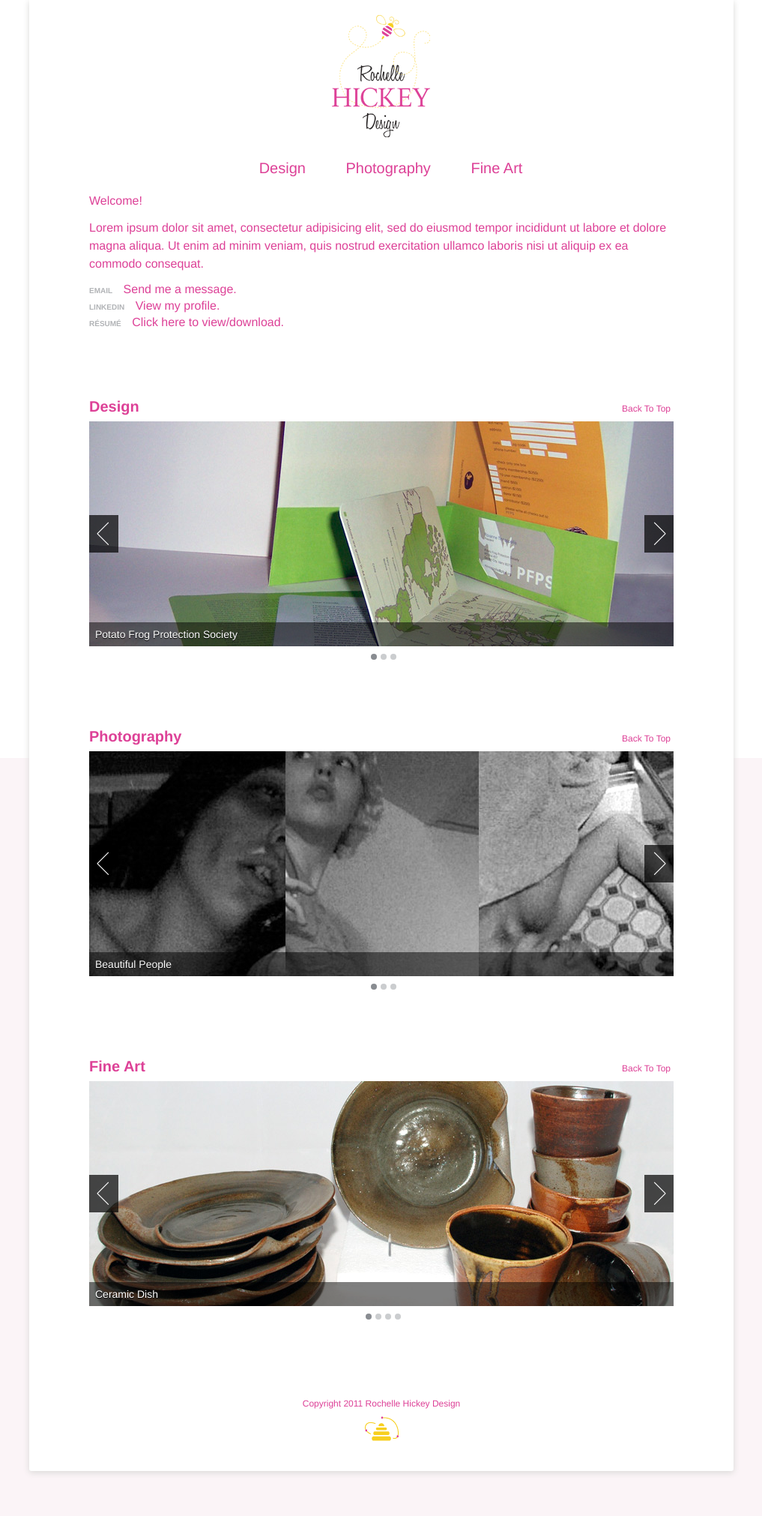
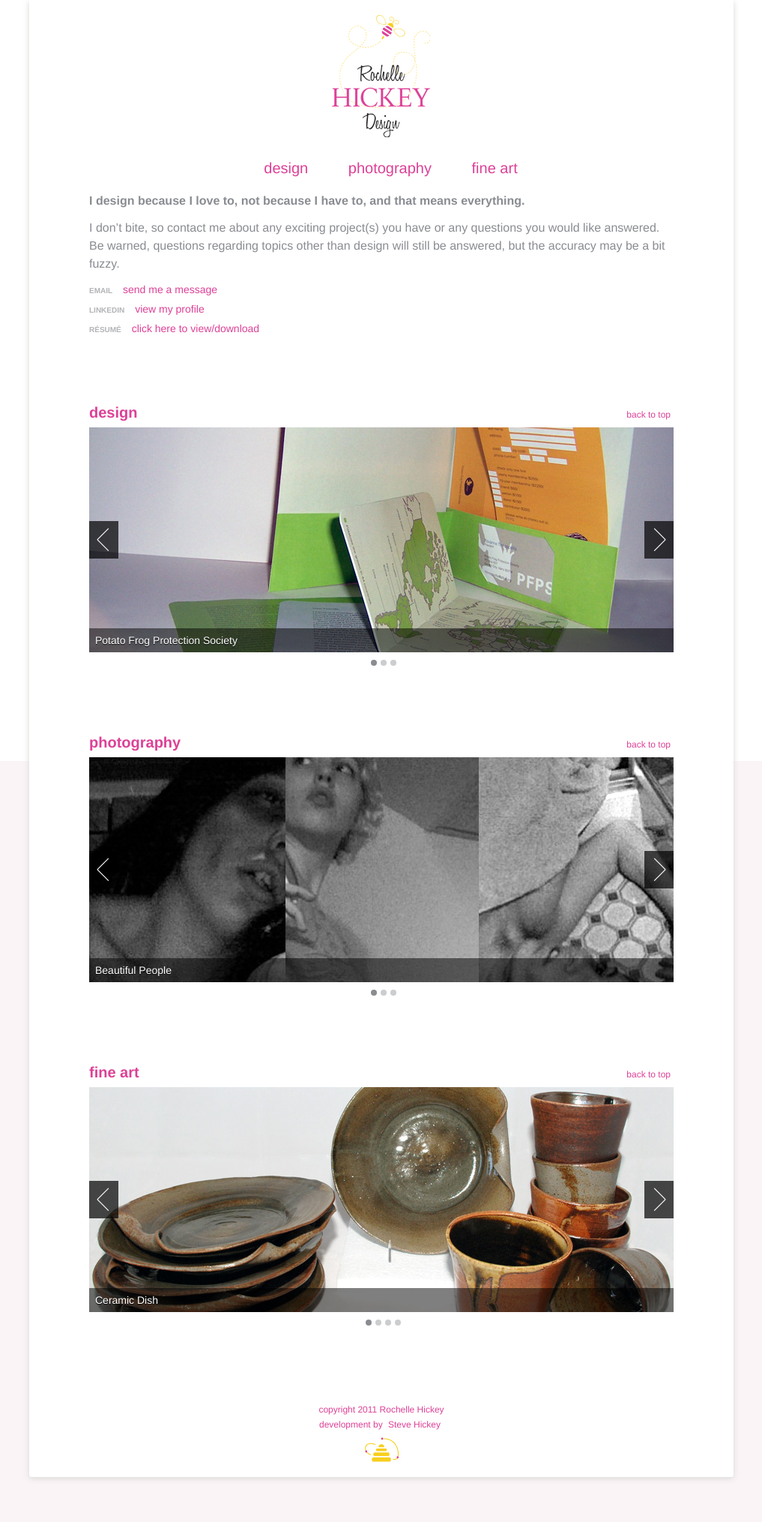
Before and after one commit to rochellehickey/rochellehickey.github.com, a Jekyll site: the page built from index.html, in a window 1280 px wide. Shown: the whole page at 75% size, without its empty margins (131-1148 px from the left). Built offline with Jekyll 4.4.1, drawn with Linux system fonts in a browser that asks for light colours; nearby versions of some CDN libraries.

Commit message:
Update intro paragraph and add development credit

```diff
--- a/index.html
+++ b/index.html
@@ -10,25 +10,25 @@ body-class: body-class
     <nav>
       <ul>
         <li class="fake"><a href="#fake">.</a></li>
-        <li><a href="#design">Design</a></li>
-        <li><a href="#photography">Photography</a></li>
-        <li><a href="#fine-art">Fine Art</a></li>
+        <li><a href="#design">design</a></li>
+        <li><a href="#photography">photography</a></li>
+        <li><a href="#fine-art">fine art</a></li>
         <li class="fake"><a href="#fake">.</a></li>
       </ul>
     </nav>
   </header>
 
   <section id="intro">
-    <p>Welcome!</p>
-    <p>Lorem ipsum dolor sit amet, consectetur adipisicing elit, sed do eiusmod tempor incididunt ut labore et dolore magna aliqua. Ut enim ad minim veniam, quis nostrud exercitation ullamco laboris nisi ut aliquip ex ea commodo consequat.</p>
+    <p class="lead">I design because I love to, not because I have to, and that means everything.</p>
+    <p>I don’t bite, so contact me about any exciting project(s) you have or any questions you would like answered. Be warned, questions regarding topics other than design will still be answered, but the accuracy may be a bit fuzzy.</p>
     <ul>
-      <li><span class="contact-label">email</span> <a href="mailto:rochellehickey@gmail.com">Send me a message.</a></li>
-      <li><span class="contact-label">linkedin</span> <a href="http://www.linkedin.com/in/rochellehickey">View my profile.</a></li>
-      <li><span class="contact-label">résumé</span> <a href="images/rochelle-hickey-resume.pdf">Click here to view/download.</a></li>
+      <li><span class="contact-label">email</span> <a href="mailto:rochellehickey@gmail.com">send me a message</a></li>
+      <li><span class="contact-label">linkedin</span> <a href="http://www.linkedin.com/in/rochellehickey">view my profile</a></li>
+      <li><span class="contact-label">résumé</span> <a href="images/rochelle-hickey-resume.pdf">click here to view/download</a></li>
     </ul>
   </section>
   <section id="design" class="portfolio">
-    <h2 class="has-back-to-top">Design <a href="#container" class="back-to-top">Back To Top</a></h2>
+    <h2 class="has-back-to-top">design <a href="#container" class="back-to-top">back to top</a></h2>
     <div id="design-slides" class="slide-holder">
       <span class="orbit-caption" id="julia-gilstein-website-caption">Julia Gilstein Website</span>
       <img src="images/portfolio/design-potato-frog-protection-society-small.jpg" data-caption="#potato-frog-protection-society-caption" />
@@ -39,7 +39,7 @@ body-class: body-class
     </div>
   </section>
   <section id="photography" class="portfolio">
-    <h2 class="has-back-to-top">Photography <a href="#container" class="back-to-top">Back To Top</a></h2>
+    <h2 class="has-back-to-top">photography <a href="#container" class="back-to-top">back to top</a></h2>
     <div id="photography-slides" class="slide-holder">
       <img src="images/portfolio/photography-beautiful-people-small.jpg" data-caption="#beautiful-people-caption" />
       <span class="orbit-caption" id="beautiful-people-caption">Beautiful People</span>
@@ -50,7 +50,7 @@ body-class: body-class
     </div>
   </section>
   <section id="fine-art" class="portfolio last">
-    <h2 class="has-back-to-top">Fine Art <a href="#container" class="back-to-top">Back To Top</a></h2>
+    <h2 class="has-back-to-top">fine art <a href="#container" class="back-to-top">back to top</a></h2>
     <div id="fine-art-slides" class="slide-holder">
       <img src="images/portfolio/fine-art-ceramic-dish-small.jpg" data-caption="#ceramic-dish-caption" />
       <span class="orbit-caption" id="ceramic-dish-caption">Ceramic Dish</span>
@@ -65,7 +65,8 @@ body-class: body-class
   <section id="fake"></section><!-- fake section to trick local scroll plugin -->
 
   <footer>
-    <p>Copyright 2011 Rochelle Hickey Design</p>
+    <p>copyright 2011 Rochelle Hickey<br>
+    <span>development by <a href="http://stevehickeydesign.com" target="_blank">Steve Hickey</a><span></p>
   </footer>
 
 </div><!-- end of section.container -->
--- a/stylesheets/application.css
+++ b/stylesheets/application.css
@@ -440,7 +440,7 @@ a {
   -o-border-radius: 2px;
   border-radius: 2px;
   color: #dd4197;
-  padding: 2px 4px 0 4px;
+  padding: 2px 4px;
   text-decoration: none;
   -webkit-transition-property: all;
   -moz-transition-property: all;
@@ -493,12 +493,18 @@ header nav {
       display: none; }
 
 section#intro p {
+  color: #898c91;
   font-size: 16px;
   line-height: 24px;
   margin-bottom: 12px; }
+section#intro p.lead {
+  font-weight: bold; }
 section#intro ul {
   list-style-type: none;
   margin-left: 0; }
+  section#intro ul li {
+    font-size: 14px;
+    margin: 0 0 4px 0; }
     section#intro ul li span.contact-label {
       color: #b1b3b6;
       font-size: 10px;
--- a/stylesheets/sass/_variables.scss
+++ b/stylesheets/sass/_variables.scss
@@ -10,6 +10,7 @@ $black:                       #000;
 // Color Scheme
 $primary:                     $magenta;
 $labels:                      $gray;
+$accent:                      $gray;
 $bulletNavLight:              lighten($gray, 10%);
 $bulletNavDark:               darken($gray, 15%);
 $background:                  $lightPink;
```
Also changed, not shown: stylesheets/sass/_styles.scss (+17 -7 lines). Lines whose indentation alone changed are shown as unchanged.
